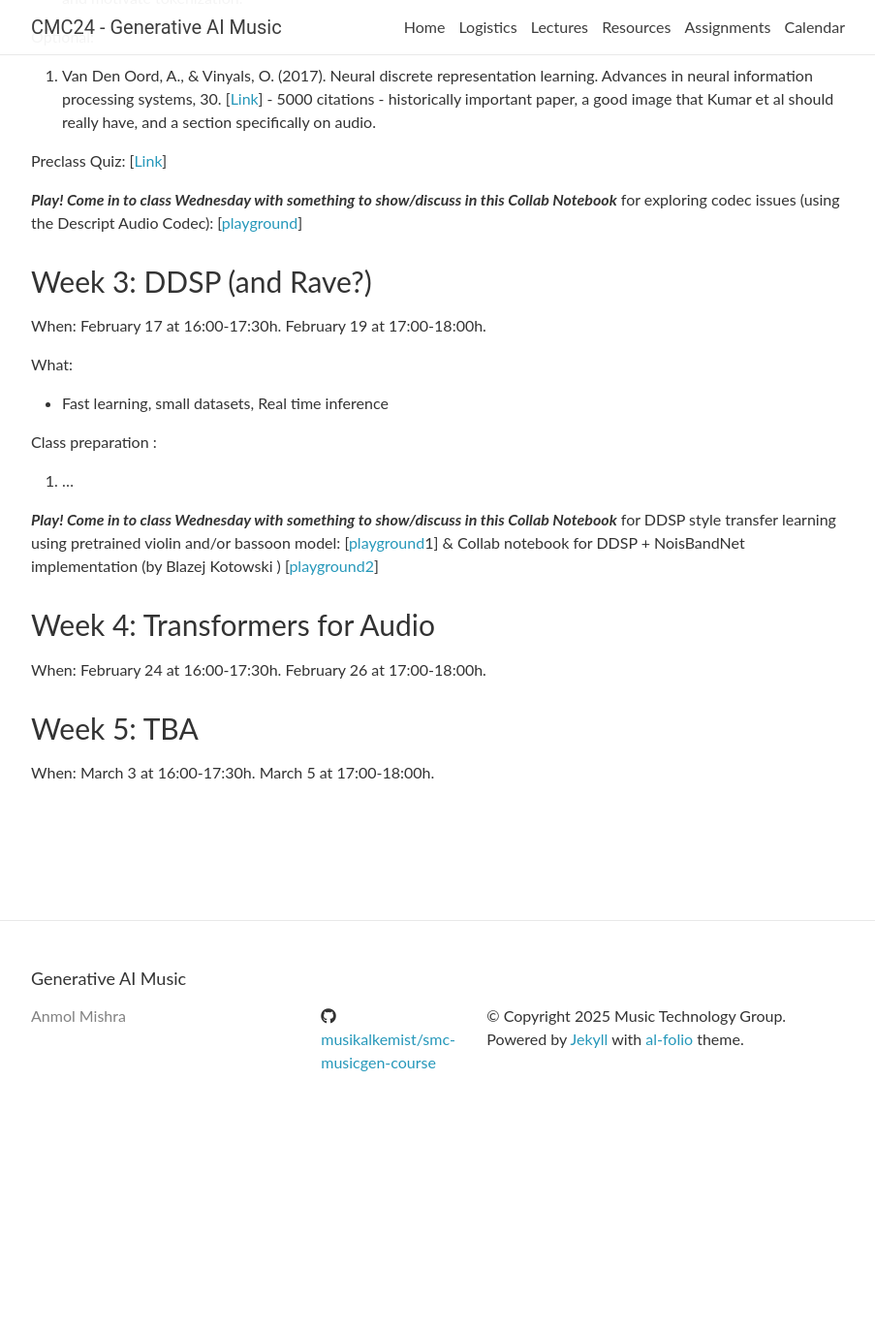
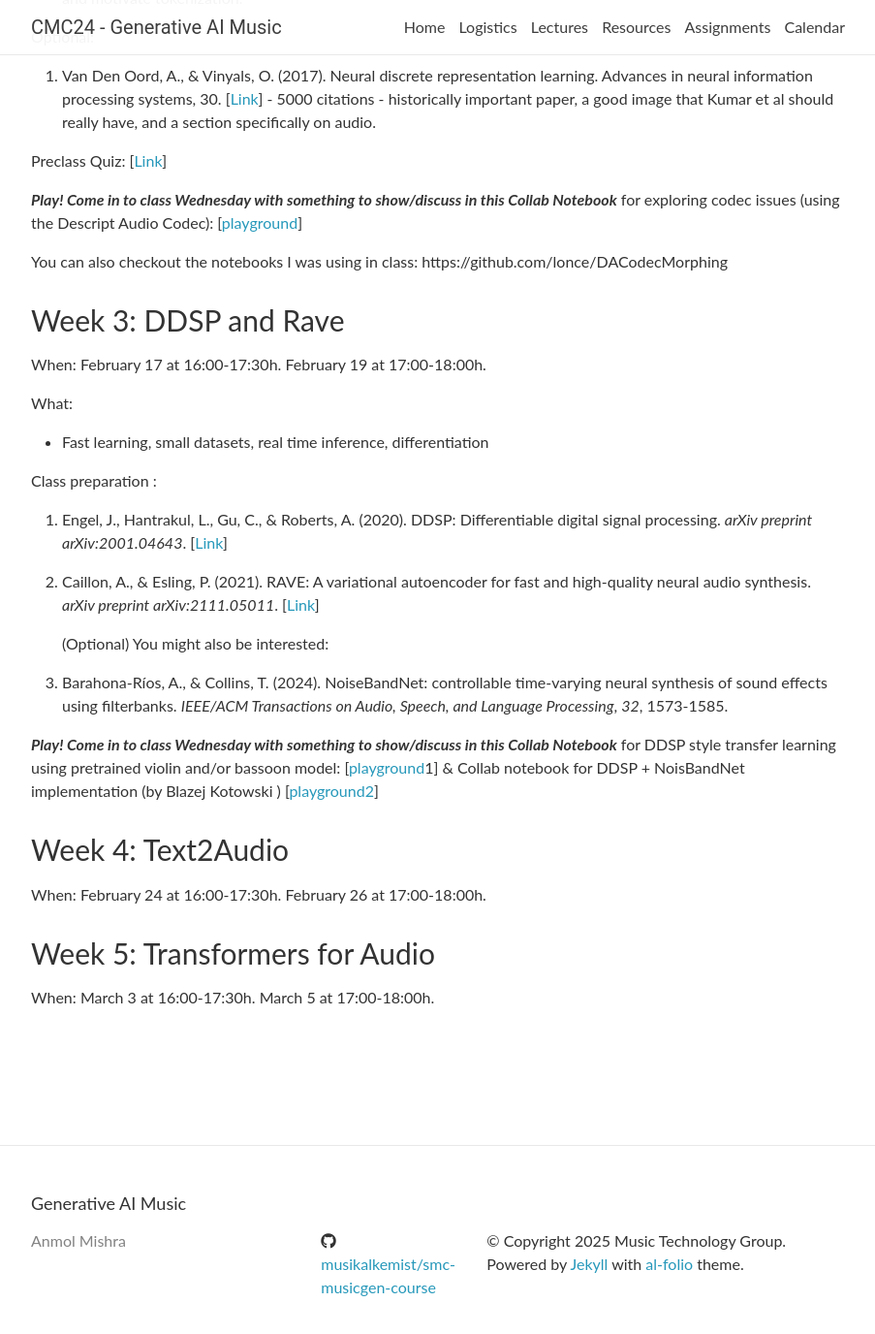
Before and after one commit to smc24-musicgen/smc24-musicgen.github.io, a Jekyll site: the page built from _pages/lectures.md, in a window 1280 px wide and 1400 px high, scrolled down 4788 px. Shown: the top 1376 px of the window at 97% size, without its empty margins (188-1091 px from the left). Built offline with Jekyll 4.4.1, drawn with Linux system fonts in a browser that asks for light colours; nearby versions of some CDN libraries; comment, search, counter and statistics services are not loaded; before the commit the page ends 5957 px from its top, so only the background shows below that; some of the changed text lies outside the part shown.

Commit message:
Week 3 (and other) updates for previous and future weeks

```diff
--- a/_pages/lectures.md
+++ b/_pages/lectures.md
@@ -144,7 +144,7 @@ Before taking this class, students are expected to have installed the following
 
 ## Part 2
 
-### Week 1: Audio modeling Introduction
+### Week 1: Audio modeling Introduction; Sound Model Factory
 
 When:
 February 3 at 16:00-17:30h.
@@ -186,7 +186,11 @@ Preclass Quiz: [[Link](https://docs.google.com/forms/d/e/1FAIpQLSdW-szttfBxx4LCA
 
 ***Play! Come in to class Wednesday with something to show/discuss in this Collab Notebook*** for exploring codec issues (using the Descript Audio Codec): [[playground](https://colab.research.google.com/drive/1aGzVYOu4vynEz8LY2Kf6wsl9j5OzaHON?usp=sharing)]
 
-### Week 3: DDSP (and Rave?)
+You can also checkout the notebooks I was using in class: https://github.com/lonce/DACodecMorphing
+
+
+
+### Week 3: DDSP and Rave
 
 When:
 February 17 at 16:00-17:30h.
@@ -194,21 +198,31 @@ February 19 at 17:00-18:00h.
 
 What:
 
-* Fast learning, small datasets, Real time inference
+* Fast learning, small datasets, real time inference, differentiation
 
  Class preparation :
 
-1. ...
+1. Engel, J., Hantrakul, L., Gu, C., & Roberts, A. (2020). DDSP: Differentiable digital signal processing. *arXiv preprint arXiv:2001.04643*. [[Link](https://arxiv.org/pdf/2001.04643)]
+
+2. Caillon, A., & Esling, P. (2021). RAVE: A variational autoencoder for fast and high-quality neural audio synthesis. *arXiv preprint arXiv:2111.05011*. [[Link](https://arxiv.org/pdf/2111.05011)]
+
+   (Optional) You might also be interested:
+
+3. Barahona-Ríos, A., & Collins, T. (2024). NoiseBandNet: controllable time-varying neural synthesis of sound effects using filterbanks. *IEEE/ACM Transactions on Audio, Speech, and Language Processing*, *32*, 1573-1585.
 
 ***Play! Come in to class Wednesday with something to show/discuss in this Collab Notebook*** for DDSP style transfer learning using pretrained violin and/or bassoon model: [[playground](https://colab.research.google.com/drive/1KBuSYZ5LLtFIBf8z1kPWVCytSj4l_MbR?usp=sharing)1] & Collab notebook for DDSP + NoisBandNet implementation (by Blazej Kotowski )  [[playground2](https://colab.research.google.com/drive/1otNApPfqy9DcbyX1Jaxu1Xc1AR9RrEzT?authuser=1#scrollTo=5Xkiy29wEITF)]
 
-### Week 4: Transformers for Audio
+
+
+### Week 4: Text2Audio
 
 When:
 February 24 at 16:00-17:30h.
 February 26 at 17:00-18:00h.
 
-### Week 5: TBA
+
+
+### Week 5: Transformers for Audio
 
 When:
 March 3 at 16:00-17:30h.
```
Also changed, not shown: other parts of _pages/lectures.md (+1 -1 lines).
